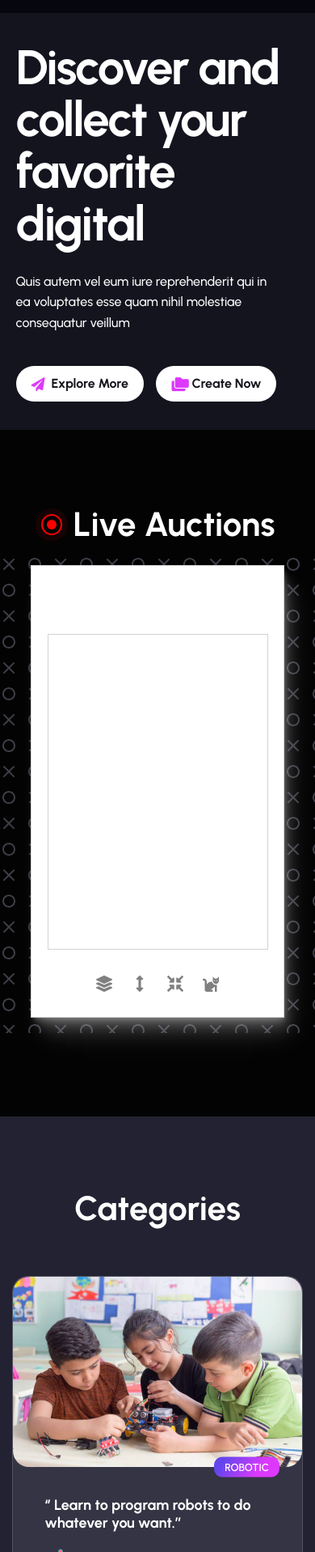
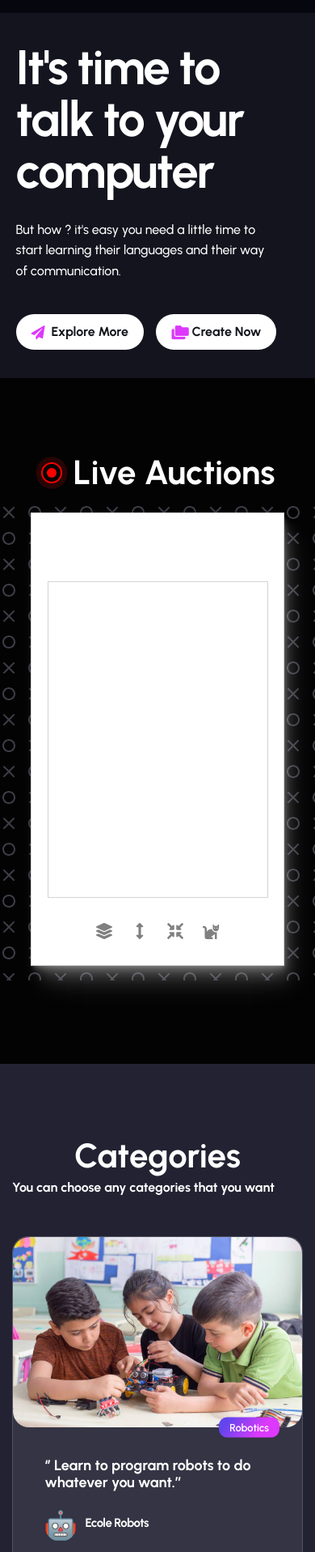
Before and after one commit to mr-dev-dragon/let-s-make-kids-love-coding, a plain HTML site: page coding for kid/index.html in a window 390 px wide. Shown: the part 83-2000 px from the top of the page at 81% size. Drawn offline with Linux system fonts and the light colour scheme.

Commit message:
update categorie

```diff
--- a/coding for kid/index.html
+++ b/coding for kid/index.html
@@ -130,9 +130,8 @@
 
                                 <div class="slider-inner home-2 flex">
                                     <div class="slider-content">
-                                        <h1 class="heading">Discover and collect your favorite digital </h1>
-                                        <p class="sub-heading">Quis autem vel eum iure reprehenderit qui in ea
-                                            voluptates esse quam nihil molestiae consequatur veillum </p>
+                                        <h1 class="heading">It's time to talk to your computer </h1>
+                                        <p class="sub-heading">But how ? it's easy you need a little time to start learning their languages and their way of communication. </p>
                                         <div class="button-slider">
                                             <a href="#Explore"
                                                 class="sc-button btn-bordered-white style letter "><span>Explore
@@ -386,11 +385,12 @@
                         <div class="group">
 
                             <h3>Categories</h3>
+
                         </div>
                     </div>
                 </div>
             </div>
-            <div class="col-md-12">
+            <div class="col-md-12"><h6>You can choose any categories that you want</h6>
                 <div class="swiper-container trendy">
                     <div class="swiper-wrapper">
                         <div class="swiper-slide">
@@ -399,7 +399,7 @@
                                     <div class="product-img">
                                         <img src="assets/images/categorie/robotic/r1.jpg" alt="Image">
 
-                                        <label>ROBOTIC</label>
+                                        <label>Robotics</label>
                                     </div>
                                     <div class="product-content">
                                         <h5 class="title">‘’
@@ -453,7 +453,7 @@
                                     <div class="product-img">
                                         <img src="assets/images/categorie/gaming/g2.jpg" alt="Image">
 
-                                        <label>GAMES CREATION</label>
+                                        <label>Game Development</label>
                                     </div>
                                     <div class="product-content">
                                         <h5 class="title"><a href="item-details.html">‘’Playing is fun You can now make your own fun by developing games.’’</a> </h5>
```
